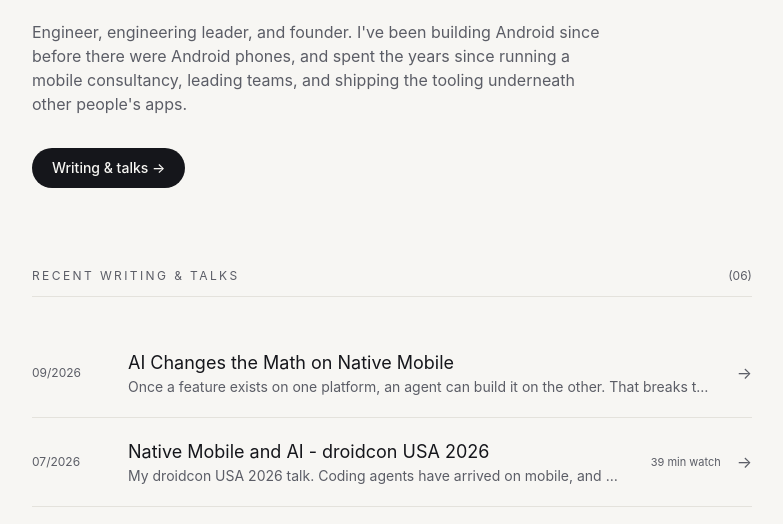
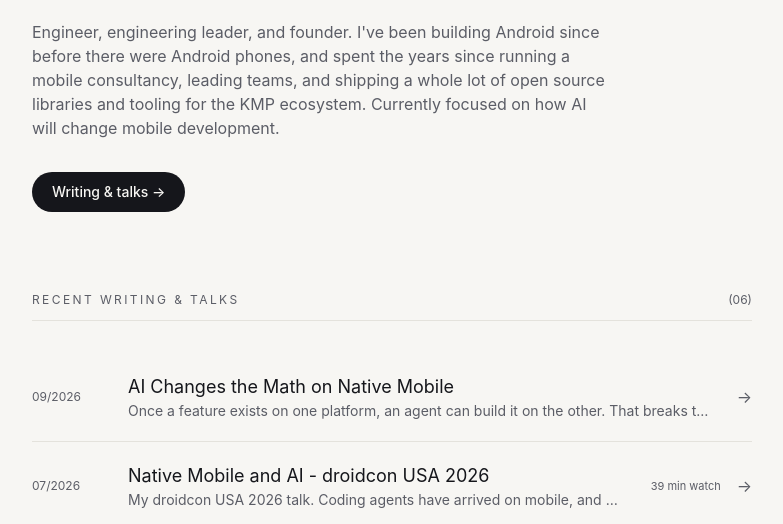
Before and after one commit to kpgalligan/kpgalligan.github.io, an Astro site: page / in a window 1280 px wide. Shown: the part 269-793 px from the top of the page, without its empty margins (248-1031 px from the left). Built offline with nearby package versions, Linux system fonts and the light colour scheme; Astro itself is replaced by a stand-in of ours.

Commit message:
Update blurb

```diff
--- a/src/components/blocks/Hero.astro
+++ b/src/components/blocks/Hero.astro
@@ -18,8 +18,8 @@ import { SITE } from "@/site.config";
     <p class="mt-6 max-w-xl text-ink-soft">
         Engineer, engineering leader, and founder. I've been building Android
         since before there were Android phones, and spent the years since
-        running a mobile consultancy, leading teams, and shipping the tooling
-        underneath other people's apps.
+        running a mobile consultancy, leading teams, and shipping a whole lot of open source libraries
+        and tooling for the KMP ecosystem. Currently focused on how AI will change mobile development.
     </p>
 
     <div class="mt-8 flex flex-wrap items-center gap-3">
```
